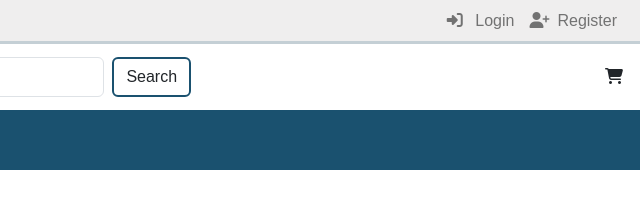
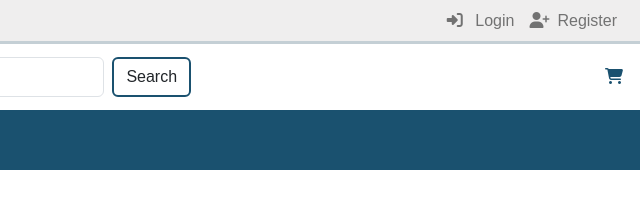
Before and after one commit to Neda-Salahian/Shopping, a website: page index.html in a window 1280 px wide. Shown: the top 224 px of the page, 640-1280 px from the left. Drawn offline with nearby package versions, Linux system fonts and the light colour scheme; a web font is replaced by a local one.

Commit message:
add change

```diff
--- a/index.html
+++ b/index.html
@@ -43,7 +43,7 @@
                     <button class="btn btn-outline-success btn-color" type="submit">Search</button>
                   </form>
                   <div class="basket">
-                    <i class="fa-solid fa-cart-shopping"></i>
+                    <a href="checkout.html"><i class="fa-solid fa-cart-shopping"></i></a>
                   </div>
                 </div>
             </div>
--- a/scss/styles.scss
+++ b/scss/styles.scss
@@ -108,6 +108,9 @@ header {
         .btn-color {
             --bs-btn-color: $color-primary;
             border: 2px solid $color-primary;
+        }
+        .basket a{
+            color: $color-primary;
         }
     }
 
```
Also changed, not shown: css/styles.css, 2 other files.
